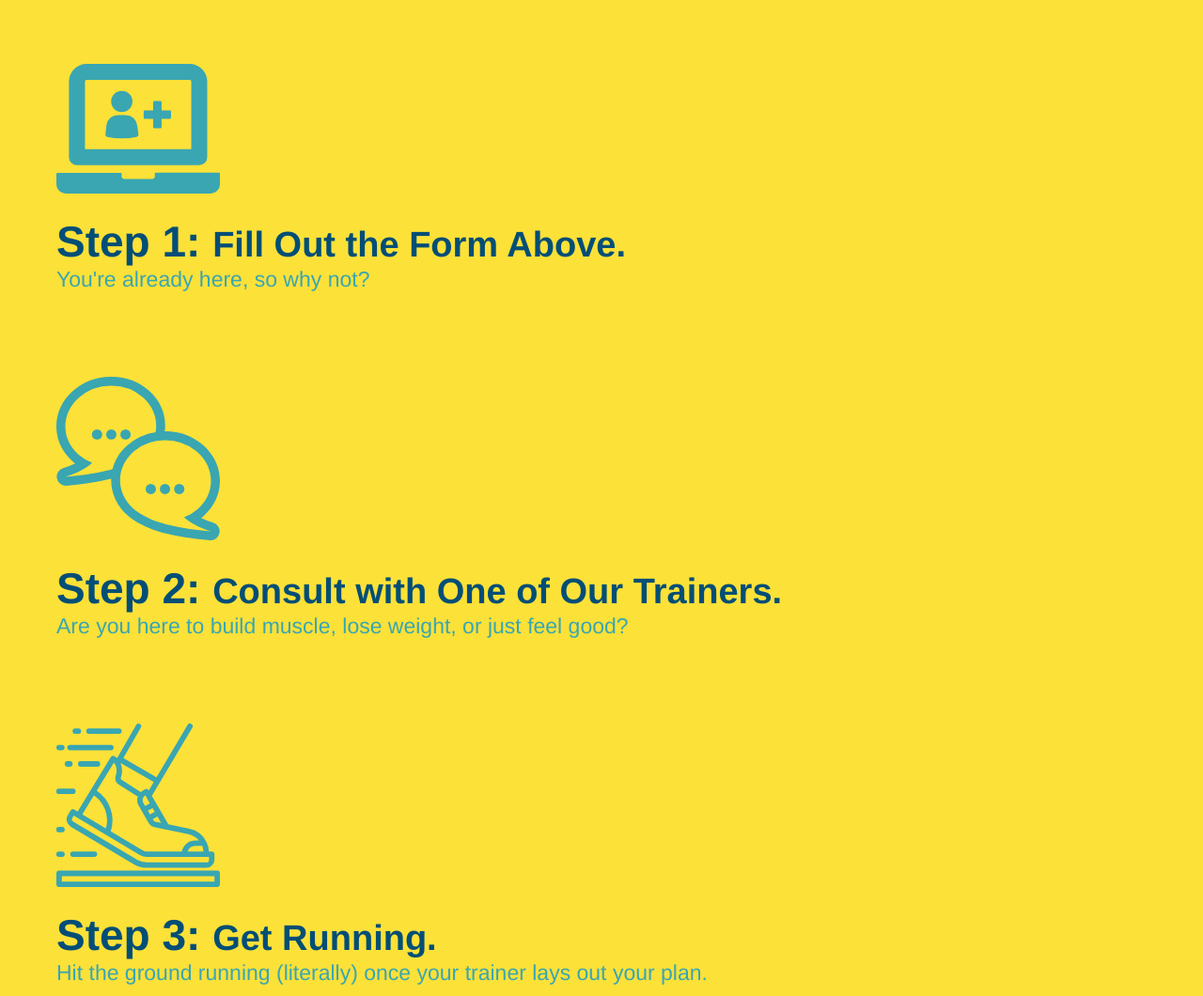
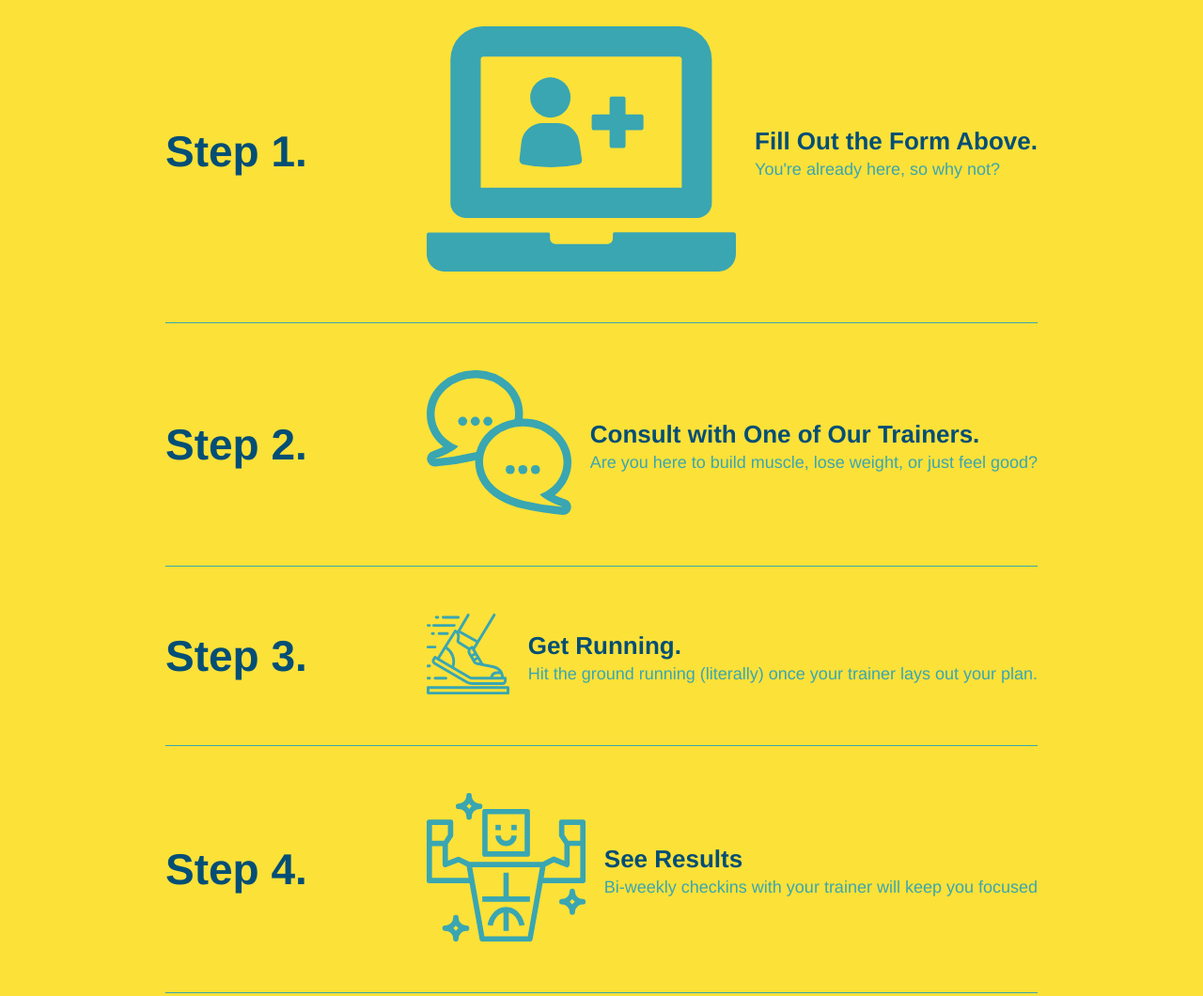
Before and after one commit to heatherjswift/run-buddy, a plain HTML site: page index.html in a window 1280 px wide. Shown: the part 1300-2360 px from the top of the page at 94% size. Drawn offline with Linux system fonts and the light colour scheme.

Commit message:
add flexbox to the steps

```diff
--- a/assets/css/style.css
+++ b/assets/css/style.css
@@ -137,6 +137,17 @@ body {
             text-align: center;
         }
 
+        .step {
+            margin: 50px auto;
+            padding-bottom: 50px;
+            width: 80%;
+            border-bottom: 1px solid #39a6b2;
+            display: flex;
+            flex-wrap: wrap;
+            align-items: center;
+            justify-content: space-between;
+        }
+
         .steps {
             background: #fce138;
         }
@@ -149,29 +160,34 @@ body {
             border-bottom: 3px solid #39a6b2;
         }
 
-        .steps div {
-            margin-bottom: 80px;
+        .step h3 {
+            color: #024e76;
+            font-size: 46px;
+            flex: 1 30%;
         }
 
-        .steps img {
-            width: 15%;
-            margin: 10px 0;
+        .step-info {
+            flex: 2 70%;
+            display: flex;
+            flex-wrap: wrap;
+            align-items: center;
         }
 
-        .steps h3 {
-            color: #024e76;
-            font-size: 46px;
-            margin-top: 10px;
+        .step-img {
+            flex: 1 12%;
+            margin-right: 20px;
+        }
+        .step-text p {
+            color:#39a6b2;
+            font-size: 18px;
         }
 
-        .steps p {
-            color:#39a6b2;
-            font-size: 23px;
+        .step-text h4 {
+            font-size: 26px;
+            line-height: 1.5;
+            color: #024e76;
         }
 
-        .steps span {
-            font-size: 38px;
-        }
 
         .trainers {
 
--- a/index.html
+++ b/index.html
@@ -97,28 +97,53 @@
       <div class="flex-row">
             <h2 class="section-title secondary-border">What You Do</h2>
         </div>
-      <div>
+      <div class="step">
+          <h3>Step 1.</h3>
+          <div class="step-info">
+              <div class="step-img">
                 <img src="./assets/images/step-1.svg" alt="" />
-          <h3>Step 1: <span>Fill Out the Form Above.</span></h3>
+              </div>
+            <div class="step-text">
+                <h4>Fill Out the Form Above.</h4>
                 <p>You're already here, so why not?</p>
             </div>
-
-      <div>
+          </div>
+      </div>
+      <div class="step">
+          <h3>Step 2.</h3>
+          <div class="step-info">
+              <div class="step-img">
                 <img src="./assets/images/step-2.svg" alt="" />
-          <h3>Step 2: <span>Consult with One of Our Trainers.</span></h3>
+              </div>
+            <div class="step-text">
+                <h4>Consult with One of Our Trainers.</h4>
                 <p>Are you here to build muscle, lose weight, or just feel good?</p>
             </div>
-
-      <div>
+          </div>
+        </div>
+      <div class="step">
+          <h3>Step 3.</h3>
+          <div class="step-info">
+              <div class="step-img">
                 <img src="./assets/images/step-3.svg" alt="" />
-          <h3>Step 3: <span> Get Running.</span></h3>
+              </div>
+            <div class="step-text">
+                <h4> Get Running.</h4>
                 <p>Hit the ground running (literally) once your trainer lays out your plan.</p>
             </div>
-
-      <div>
+          </div>
+        </div>
+      <div class="step">
+          <h3>Step 4.</h3>
+          <div class="step-info">
+              <div class="step-img">
                 <img src="./assets/images/step-4.svg" alt="" />
-          <h3>Step 4: <span>See Results</span></h3>
+              </div>
+          <div class="step-text">
+            <h4>See Results</h4>
             <p>Bi-weekly checkins with your trainer will keep you focused</p>
+          </div>
+          </div>
       </div>
   </section>
 
```
Lines whose indentation alone changed are shown as unchanged.
